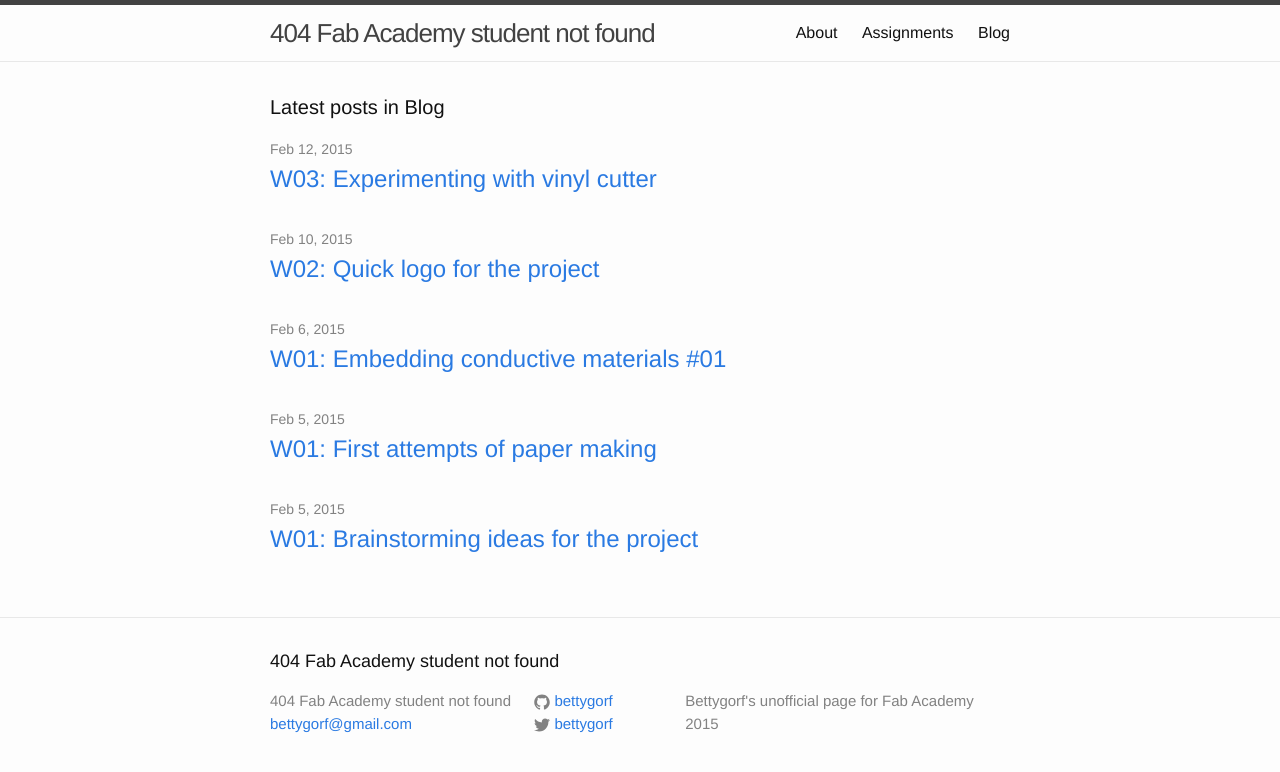
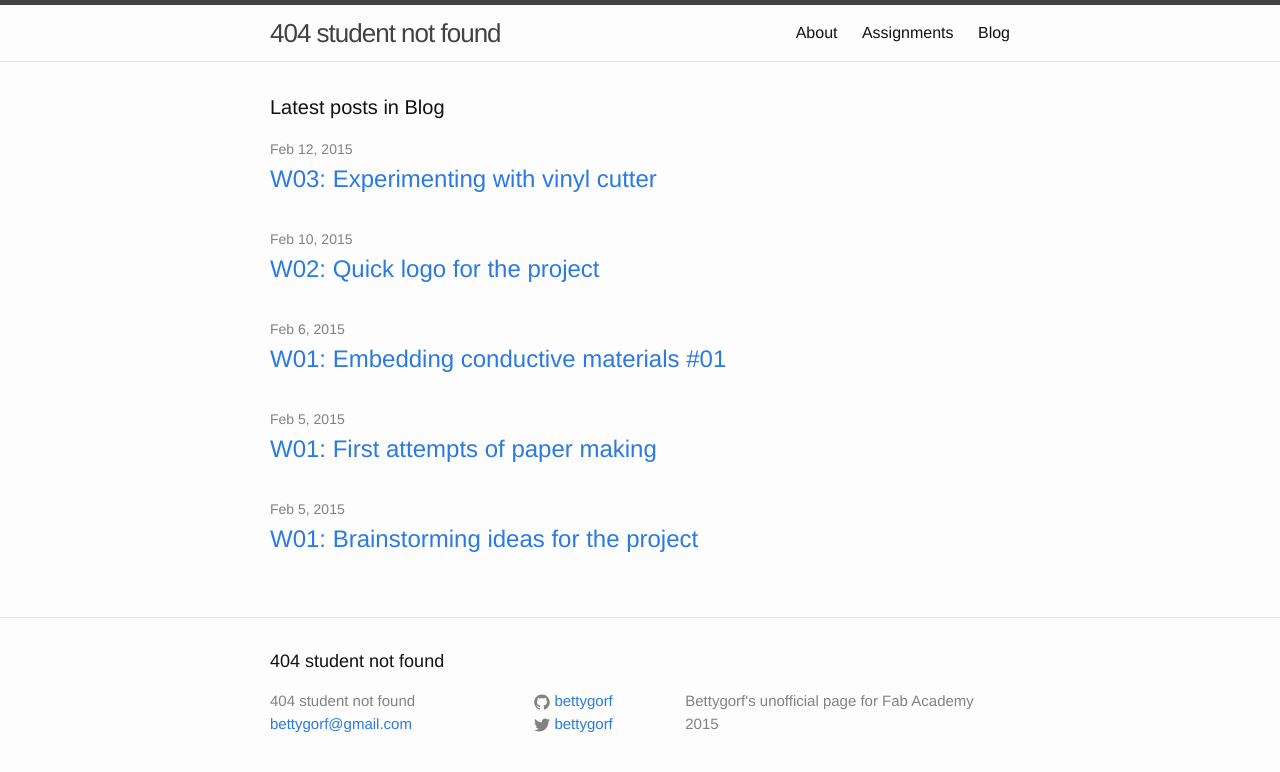
Before and after one commit to bettygorf/bettygorf, a Jekyll site: the page built from index.html, in a window 1280 px wide. Shown: the top 772 px of the page. Built offline with Jekyll 4.4.1, drawn with Linux system fonts in a browser that asks for light colours.

Commit message:
cambio nome 404 student not found

```diff
--- a/_config.yml
+++ b/_config.yml
@@ -1,5 +1,5 @@
 # Site settings
-title: 404 Fab Academy student not found
+title: 404 student not found
 email: bettygorf@gmail.com
 description: > # this means to ignore newlines until "baseurl:"
   Bettygorf's unofficial page for Fab Academy 2015
```
